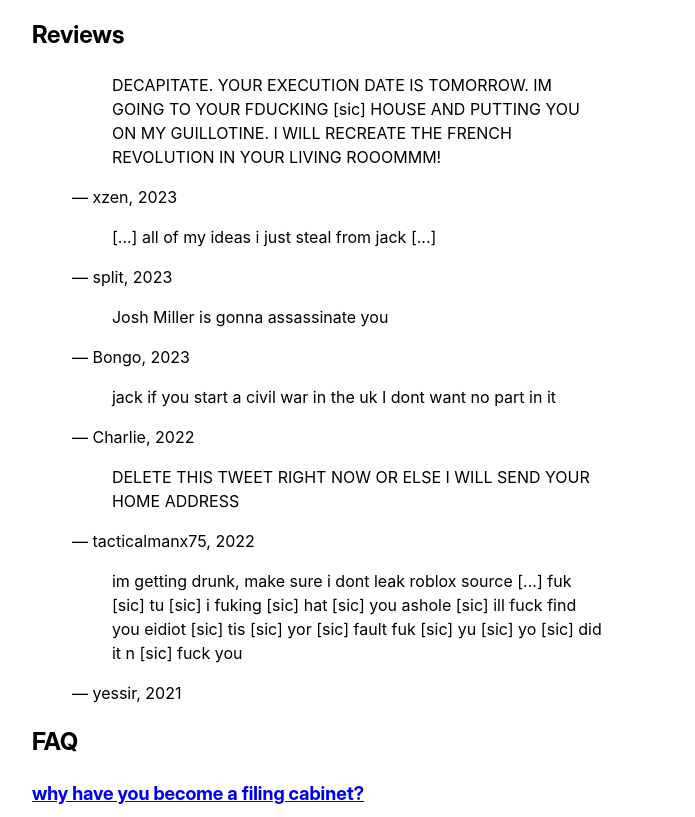
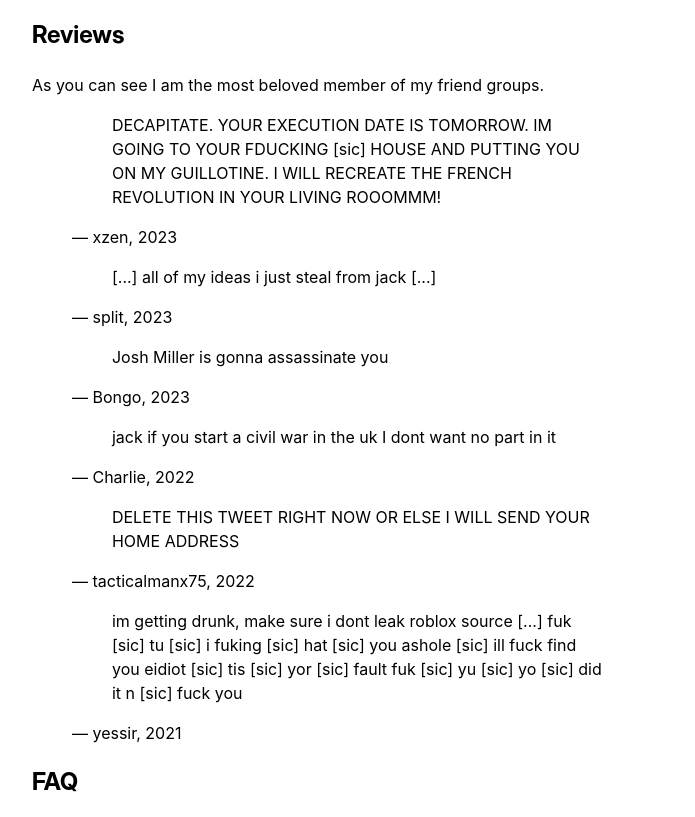
Before and after one commit to Jack5079/Jack5079, an Astro site: page / in a window 1280 px wide. Shown: the part 1068-1885 px from the top of the page, without its empty margins (280-975 px from the left). Built offline with nearby package versions, Linux system fonts and the light colour scheme; Astro itself is replaced by a stand-in of ours.

Commit message:
feat: :speech_balloon: Add description to reviews section
"As you can see I am the most beloved member of my friend groups."

```diff
--- a/src/pages/index.astro
+++ b/src/pages/index.astro
@@ -202,6 +202,7 @@ const socials = [
 		</section>
 		<Buttons />
 		<h2>Reviews</h2>
+		<p>As you can see I am the most beloved member of my friend groups.</p>
 		{
 			[
 				["DECAPITATE. YOUR EXECUTION DATE IS TOMORROW. IM GOING TO YOUR FDUCKING [sic] HOUSE AND PUTTING YOU ON MY GUILLOTINE. I WILL RECREATE THE FRENCH REVOLUTION IN YOUR LIVING ROOOMMM!", "xzen, 2023"],
```
